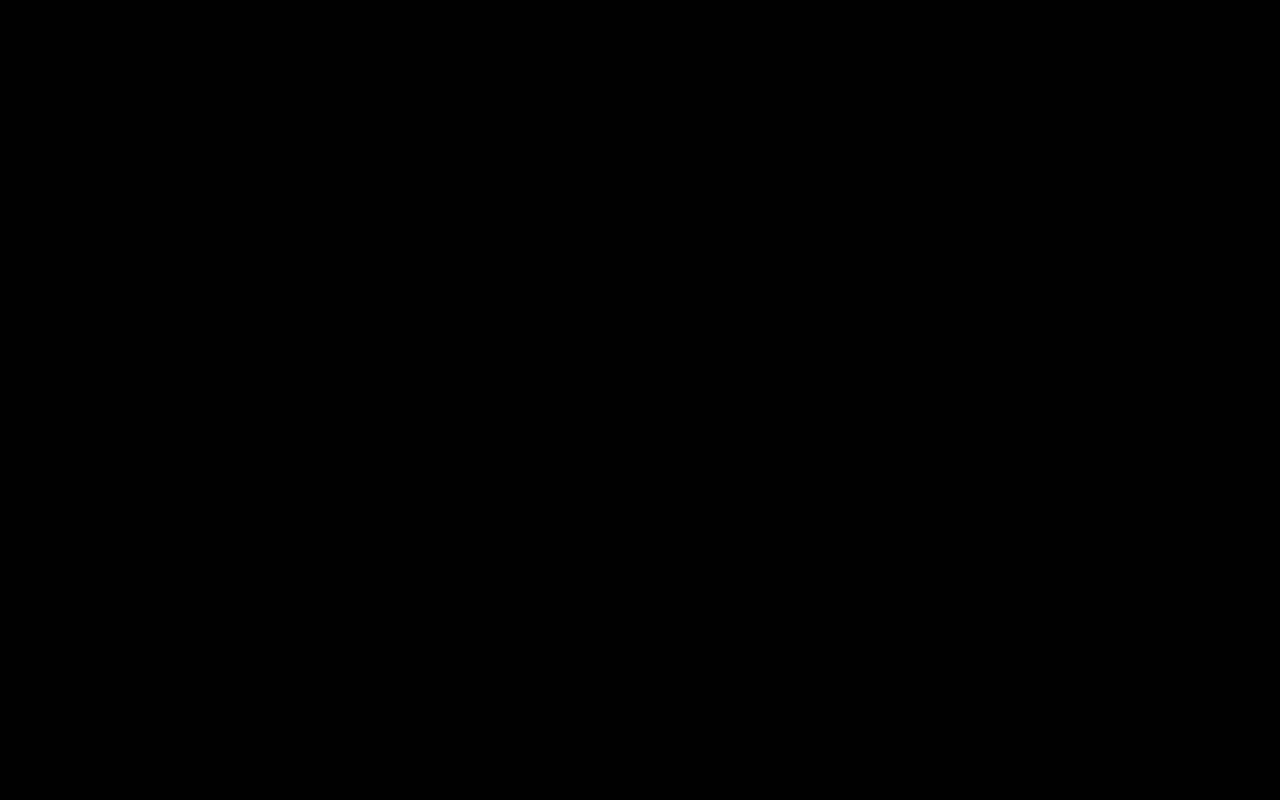
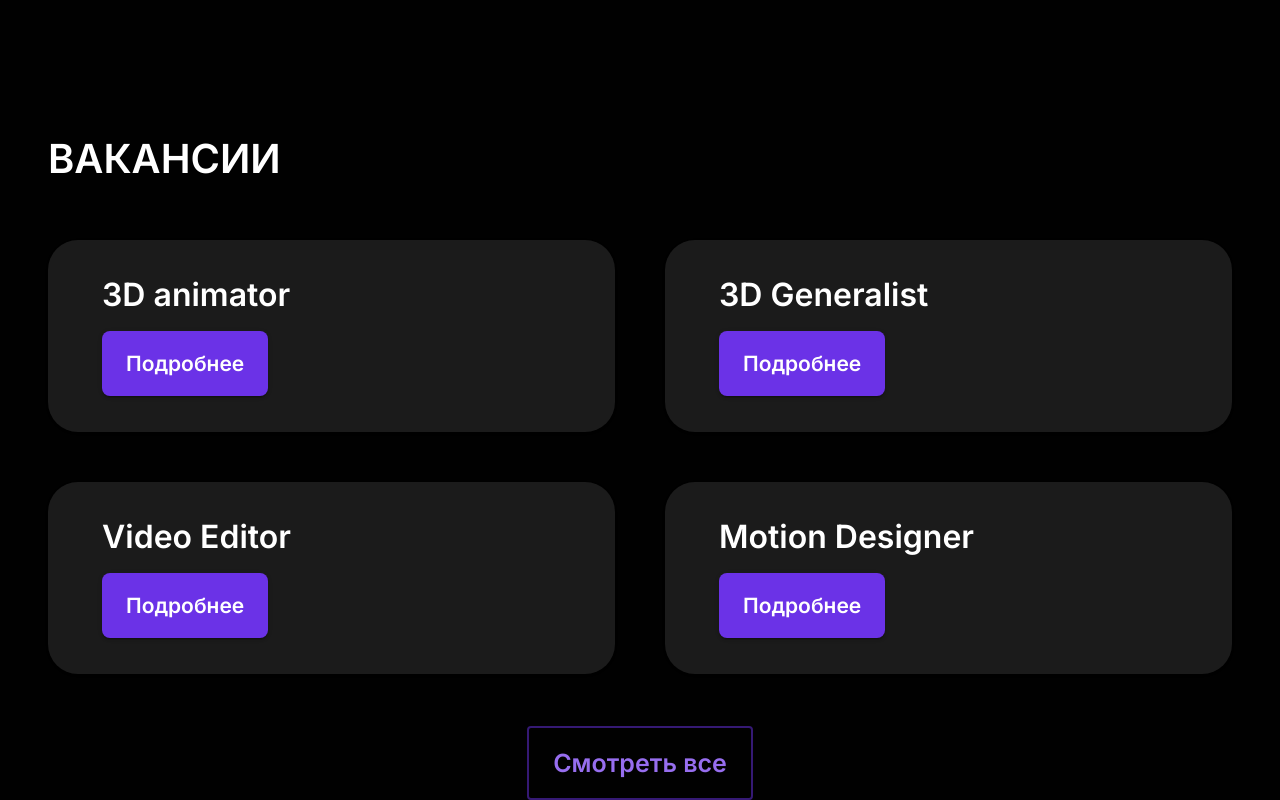
Before and after one commit to gineff/soft-inter-mob, a React (Vite) app: page / in a window 1280 px wide. Shown: the part 2140-2940 px from the top of the page. Before the commit the page ends 2119 px from the top, so only its background shows below. Built offline with nearby package versions, Linux system fonts and the light colour scheme.

Commit message:
ft: add vacation page

```diff
--- a/src/pages/landing/landing.tsx
+++ b/src/pages/landing/landing.tsx
@@ -2,6 +2,7 @@ import { Container } from '@mui/material';
 import { Main } from '@/pages/main';
 import { Portfolio } from '@/pages/portfolio';
 import { About } from '@/pages/about';
+import { Vacation } from '@/pages/vacation';
 
 const Landing = () => (
   <Container
@@ -14,6 +15,7 @@ const Landing = () => (
     <Main />
     <Portfolio />
     <About />
+    <Vacation />
   </Container>
 );
 
--- /dev/null
+++ b/src/pages/vacation/index.ts
@@ -0,0 +1,3 @@
+import { lazy } from 'react';
+
+export const Vacation = lazy(() => import('./vacation'));
--- /dev/null
+++ b/src/pages/vacation/types.ts
@@ -0,0 +1,13 @@
+export type VacationType = {
+  title: string;
+  category: string;
+  details: string;
+  duty: string[];
+  requirements: string[];
+  optional: string[];
+  offer: string[];
+};
+
+export type VacationCardProps = { vacation: VacationType };
+
+export type VacationPreviewProps = Pick<VacationType, 'title'>;
--- /dev/null
+++ b/src/pages/vacation/vacation-preview.tsx
@@ -0,0 +1,49 @@
+import {
+  Card,
+  CardContent,
+  Typography,
+  CardActions,
+  Button,
+} from '@mui/material';
+import { FC } from 'react';
+import { VacationPreviewProps } from './types';
+
+export const VacationPreview: FC<VacationPreviewProps> = ({ title }) => {
+  return (
+    <Card
+      sx={{
+        backgroundColor: '#1B1B1B',
+        padding: '36px 54px',
+        borderRadius: '30px',
+      }}
+    >
+      <CardContent sx={{ p: 0, mb: 2 }}>
+        <Typography
+          variant="h5"
+          component="div"
+          sx={{
+            fontWeight: 600,
+            fontSize: '32px',
+            lineHeight: '38.73px',
+          }}
+        >
+          {title}
+        </Typography>
+      </CardContent>
+      <CardActions sx={{ p: 0 }}>
+        <Button
+          variant="contained"
+          sx={{
+            fontWeight: 600,
+            fontSize: '21px',
+            lineHeight: '25.41px',
+            borderRadius: '8px',
+            padding: '20px 24px',
+          }}
+        >
+          Подробнее
+        </Button>
+      </CardActions>
+    </Card>
+  );
+};
--- /dev/null
+++ b/src/pages/vacation/vacation.tsx
@@ -0,0 +1,74 @@
+import {
+  useTheme,
+  Container,
+  Box,
+  Typography,
+  useMediaQuery,
+  Button,
+} from '@mui/material';
+import { vacationsList } from './vacations.data';
+import { VacationPreview } from './vacation-preview';
+
+const Vacation = () => {
+  const theme = useTheme();
+  const isDesktop = useMediaQuery(theme.breakpoints.up('lg'));
+
+  return (
+    <Container
+      id="vacation"
+      sx={{ display: 'flex', flexDirection: 'column', gap: '51px' }}
+    >
+      <Typography
+        variant="h2"
+        component="h2"
+        sx={{
+          textTransform: 'uppercase',
+          fontWeight: 600,
+          fontSize: '40px',
+          lineHeight: '60px',
+        }}
+      >
+        Вакансии
+      </Typography>
+
+      <Box
+        sx={{
+          display: 'flex',
+          flexWrap: 'wrap',
+          gap: '50px',
+          height: '435px',
+          alignContent: isDesktop ? 'flex-start' : 'stretch',
+        }}
+      >
+        {Object.keys(vacationsList)
+          .slice(0, 4)
+          .map((title) => (
+            <Box
+              key={title}
+              sx={{ flex: isDesktop ? '1 1 calc(50% - 50px)' : '1 1 100%' }}
+            >
+              <VacationPreview key={title} title={title} />
+            </Box>
+          ))}
+      </Box>
+
+      <Box sx={{ display: 'flex', justifyContent: 'center' }}>
+        <Button
+          variant="outlined"
+          sx={{
+            fontWeight: 600,
+            fontSize: '25px',
+            lineHeight: '30.26px',
+            padding: '20px 24px',
+            borderWidth: '2px',
+            color: '#976EEF',
+          }}
+        >
+          Смотреть все
+        </Button>
+      </Box>
+    </Container>
+  );
+};
+
+export default Vacation;
--- /dev/null
+++ b/src/pages/vacation/vacations.data.ts
@@ -0,0 +1,80 @@
+export const category = [
+  'HR',
+  'GameDev',
+  'Маркетинг',
+  'Video production',
+  'Development',
+  'Project manager',
+  'Lead разработки',
+  'Дизайн',
+  'Тестирование',
+  'Администрирование',
+];
+
+export const vacationsList = {
+  '3D animator': ['Дизайн', 'Development'],
+  '3D Generalist': ['Дизайн'],
+  'Video Editor': ['Video production'],
+  'Motion Designer': ['Дизайн'],
+  'Content creation': ['Project manager'],
+  Backend: ['Development'],
+  'Project Manager': ['Project manager'],
+  'Project Manager Backend': ['Project manager'],
+  Маркетолог: ['Маркетинг'],
+  QA: ['Тестирование'],
+  Jira: ['Development'],
+  IOS: ['Development'],
+  Unity: ['GameDev', 'Development'],
+  'TL IOS': ['Development'],
+  'TL Unity': ['GameDev'],
+  'Script&Director': ['Development', 'Project manager'],
+  Recruiter: ['HR'],
+  'ML Developer': ['Development'],
+  'System Administrator': ['Администрирование', 'Lead разработки'],
+  'Graphic designer': ['Дизайн'],
+  Lawyer: ['Маркетинг'],
+  '3D artist': ['Дизайн'],
+  'Ui/Ux дизайнер': ['Дизайн'],
+  '2D artist': ['Дизайн'],
+  '2D concept': ['Дизайн'],
+  'Game designer': ['Дизайн', 'GameDev'],
+  'Level-Designer': ['Дизайн'],
+};
+
+export const vacations = [
+  {
+    title: '3D animator',
+    category: ['Дизайн'],
+    details: `Требуемый опыт работы: 1–3 года
+              Полная занятость, удаленная работа
+              Возможно временное оформление: договор услуг, подряда, ГПХ, самозанятые, ИП`,
+    description: `Наша команда расширяется, и мы запустили новое направление – создание мультфильмов!
+              В связи с этим мы ищем 3D-аниматоров, которые помогут воплотить наши идеи в жизнь.
+              Если ты готов к захватывающим проектам и хочешь стать частью нашей команды видео продакшена,
+              присоединяйся к нам!`,
+    duty: [
+      'Создание 3D-моделей персонажей, объектов и сцен, с акцентом на качество и детализацию',
+      'Разработка живых и динамичных анимаций, имитирующих геймплей, включая создание анимационных циклов движения, экспрессивных жестов и эмоциональных выражений персонажей',
+    ],
+    requirements: [
+      'Опыт работы в 3D-анимации от 2 лет',
+      'Владение программами 3D-моделирования и анимации, такими как Maya, 3ds Max, Blender',
+      'Понимание принципов анимации и динамики движений, включая традиционные "12 принципов анимации" Disney',
+      'Знание инструментов риггинга и скиннинга в 3D-пакетах, способность создавать функциональные и эффективные скелетные структуры для персонажей и объектов.',
+    ],
+    optional: [
+      'Опыт в разработке персонажей для анимационных сериалов',
+      'Опыт анимации персонажей',
+    ],
+    offer: [
+      'Удаленный формат сотрудничества',
+      'Комфортный график работы 5/2  с 9:00 до 18:00, час перерыва',
+      'Оперативное и эффективное взаимодействие через Slack и Jira',
+      'Увлекательные проекты, где каждая задача открывает новые перспективы и творческие возможности',
+      'Возможность расти и развиваться в профессиональном плане, осваивая новые навыки',
+      'Работу с командой высококвалифицированных специалистов',
+      'Трудоустройство по системе самозанятости с покрытием налогов со стороны компании',
+      'Возможности для карьерного роста и профессионального развития в рамках сплоченной команды',
+    ],
+  },
+];
```
Also changed, not shown: src/pages/vacation/vacation-card.tsx (added, +31 -0 lines).
